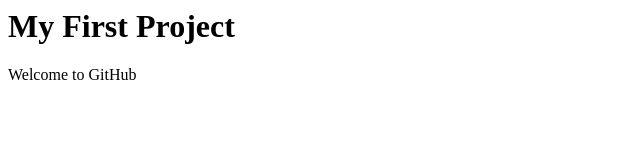
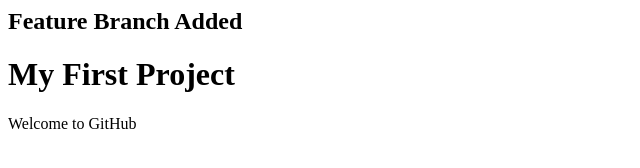
Before and after one commit to 24261A05X8/gitproject, a plain HTML site: page index.html in a window 1280 px wide. Shown: the whole page, without its empty margins (0-640 px from the left). Drawn offline with Linux system fonts and the light colour scheme.

Commit message:
Feature added

```diff
--- a/index.html
+++ b/index.html
@@ -1,4 +1,5 @@
 <html>
+<h2>Feature Branch Added</h2>
 <body>
 <h1>My First Project</h1>
 <p>Welcome to GitHub</p>
```
